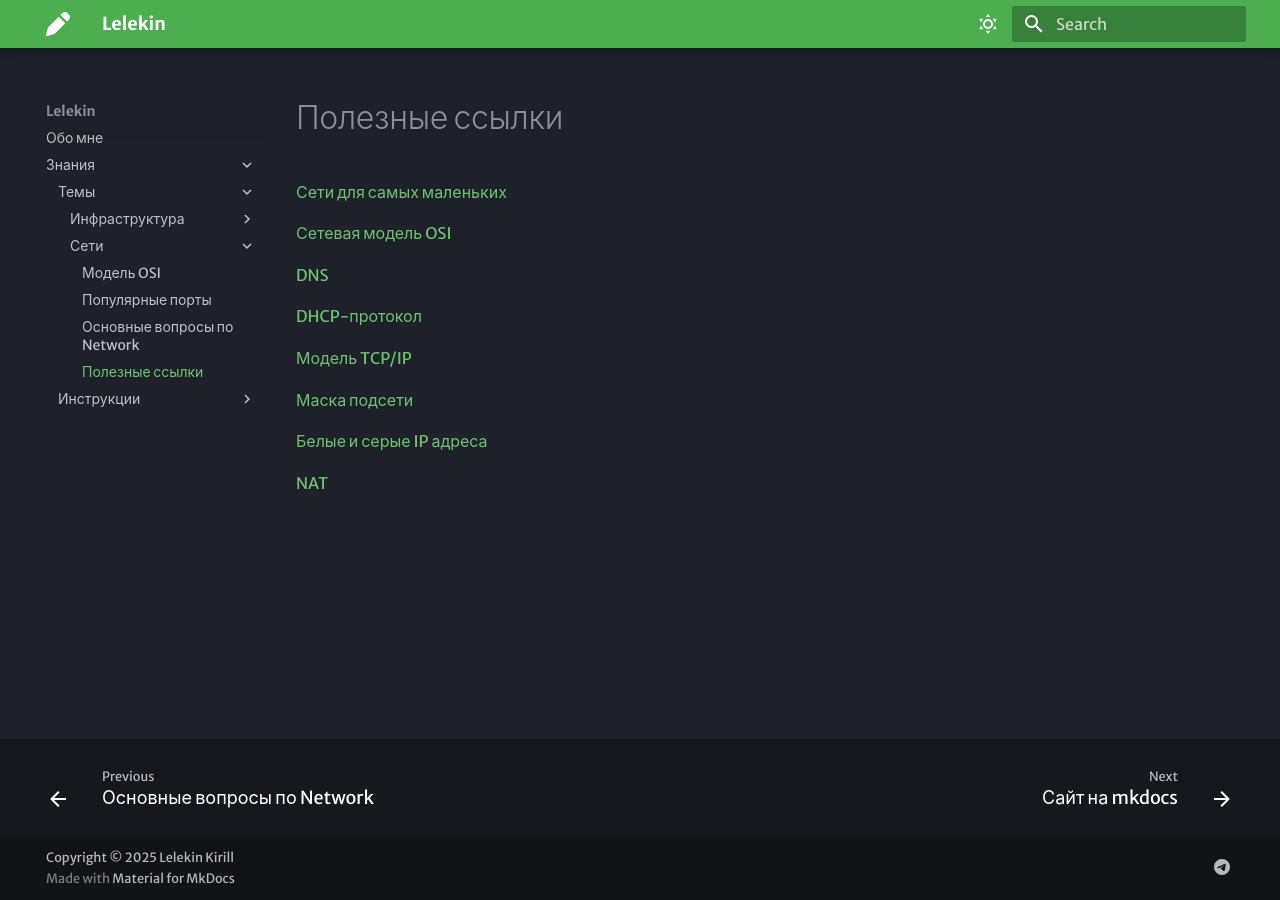
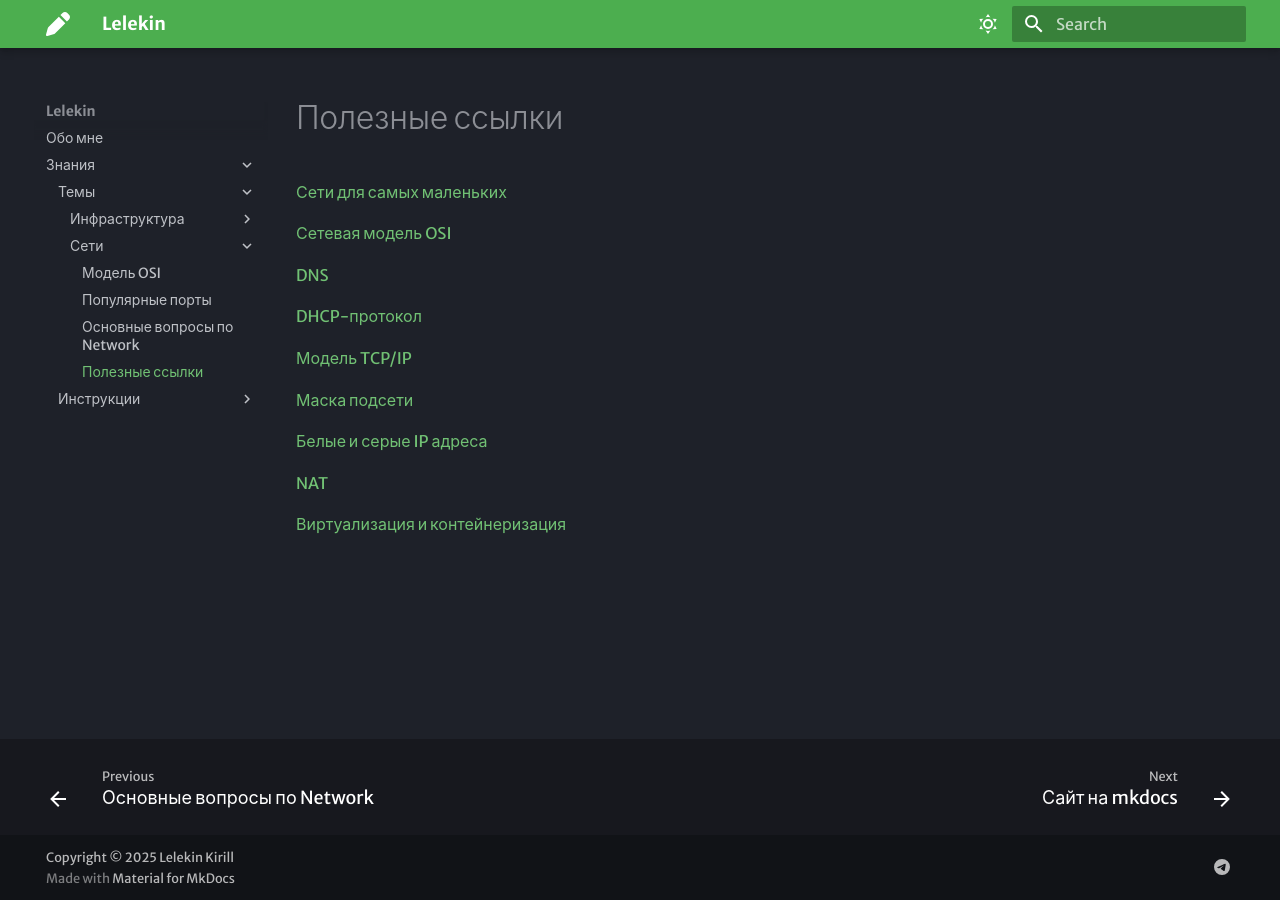
Before and after one commit to lelekinkirill96/mkdocs_portfolio, an MkDocs documentation site: the page built from docs/question/seti/links.md, in a window 1280 px wide. Built offline with MkDocs 1.6.1 and Material for MkDocs 9.7.7, drawn with Linux system fonts in a browser that asks for light colours.

Commit message:
Adding information

```diff
--- a/docs/question/seti/links.md
+++ b/docs/question/seti/links.md
@@ -13,3 +13,5 @@
 [Белые и серые IP адреса](https://help.keenetic.com/hc/ru/articles/213965789-%D0%92-%D1%87%D0%B5%D0%BC-%D0%BE%D1%82%D0%BB%D0%B8%D1%87%D0%B8%D0%B5-%D0%B1%D0%B5%D0%BB%D0%BE%D0%B3%D0%BE-%D0%B8-%D1%81%D0%B5%D1%80%D0%BE%D0%B3%D0%BE-IP-%D0%B0%D0%B4%D1%80%D0%B5%D1%81%D0%B0)
 
 [NAT](https://habr.com/ru/articles/583172/)
+
+[Виртуализация и контейнеризация](https://timeweb.cloud/blog/virtualizaciya-i-kontejnerizaciya-raznica)
```
